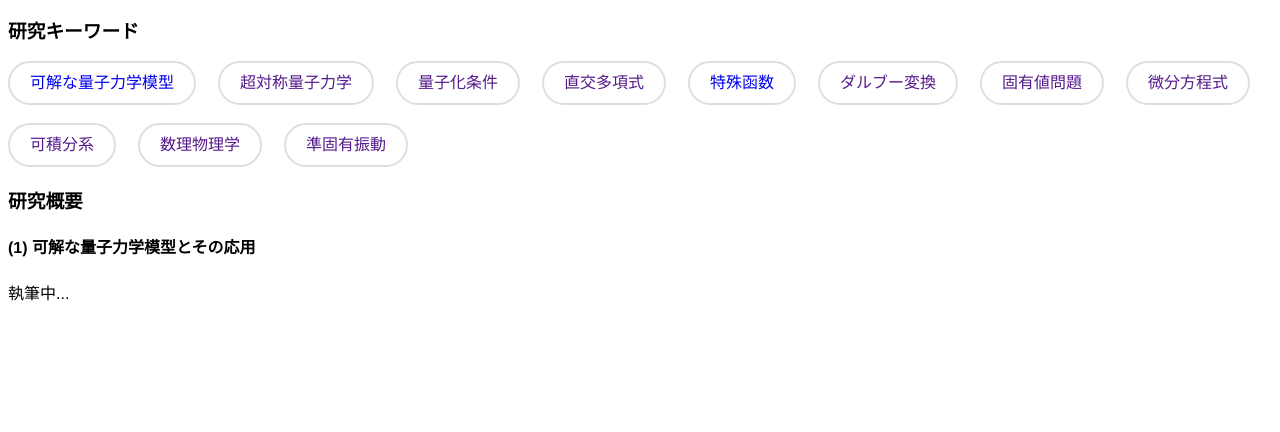
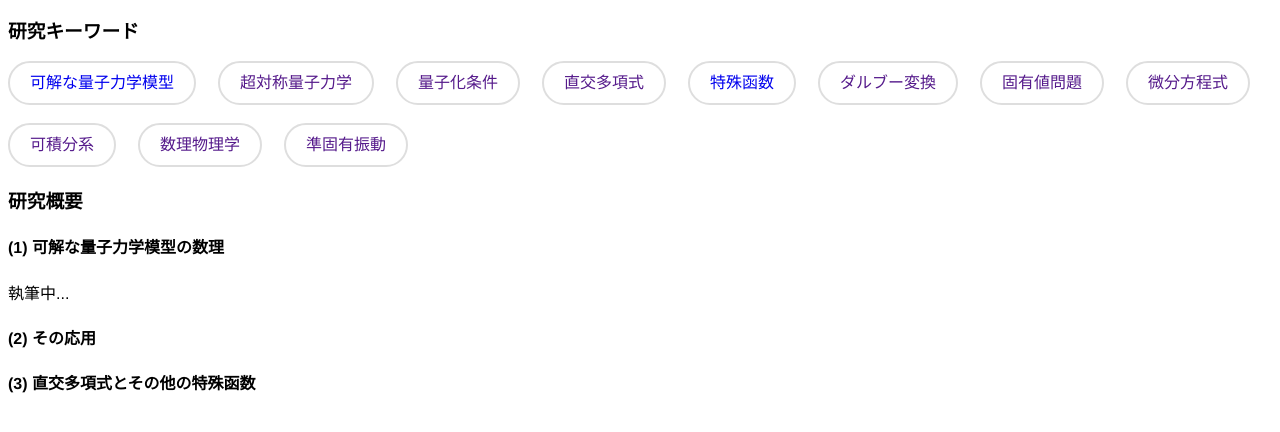
Before and after one commit to yuta-nasuda/yuta-nasuda.github.io, a plain HTML site: page research-overview.html in a window 1280 px wide. Shown: the part 146-578 px from the top of the page. Drawn offline with Linux system fonts and the light colour scheme.

Commit message:
Update research-overview.html

```diff
--- a/research-overview.html
+++ b/research-overview.html
@@ -63,8 +63,12 @@
       </div>
 
 	  <H3>研究概要</H3>
-	  <H4>(1) 可解な量子力学模型とその応用</H4>
+	  <H4>(1) 可解な量子力学模型の数理</H4>
 		<P>執筆中...</P>
+
+	  <H4>(2) その応用</H4>
+
+	  <H4>(3) 直交多項式とその他の特殊函数</H4>
     </BODY>
 
   </HTML>
```
